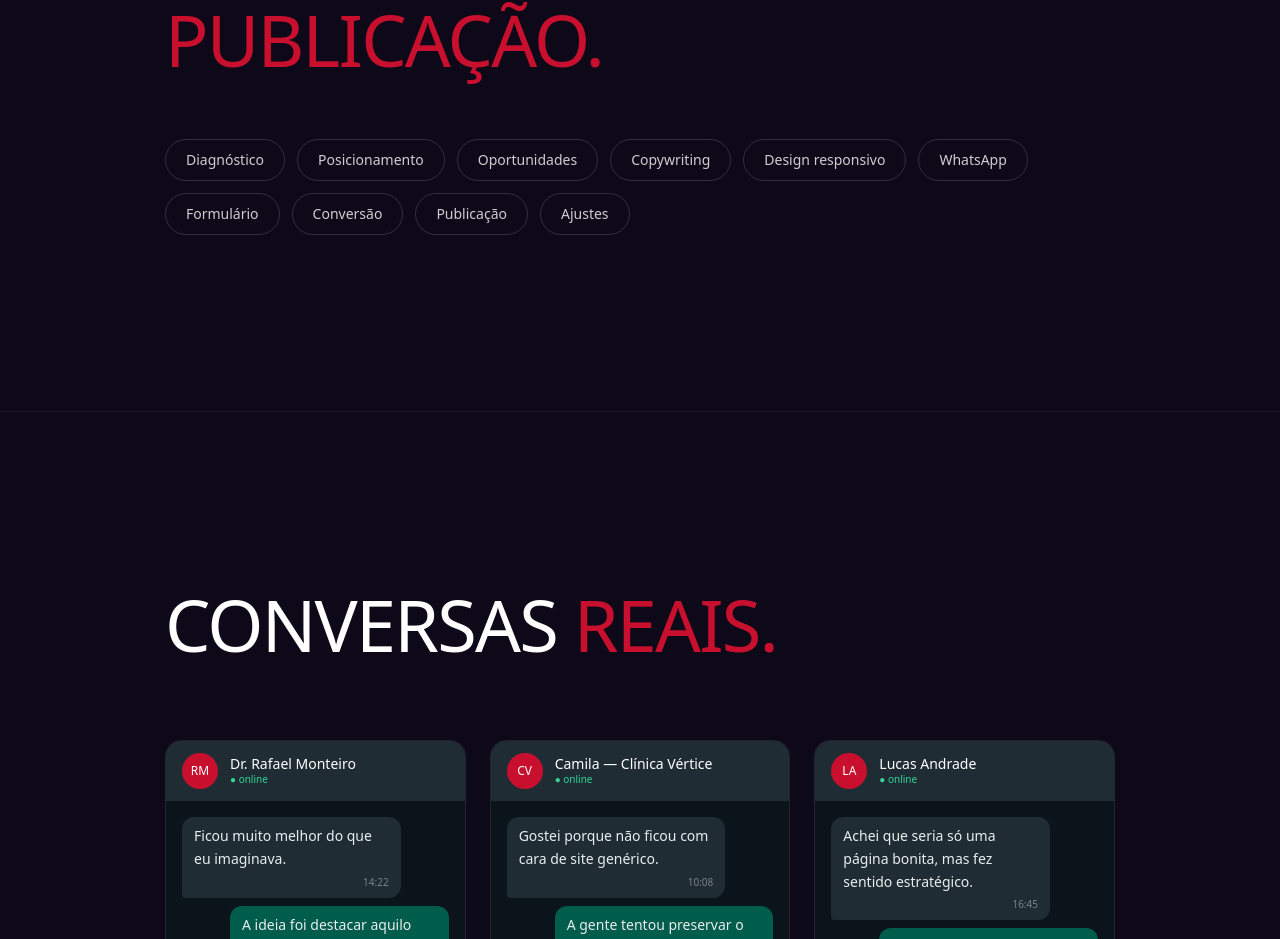
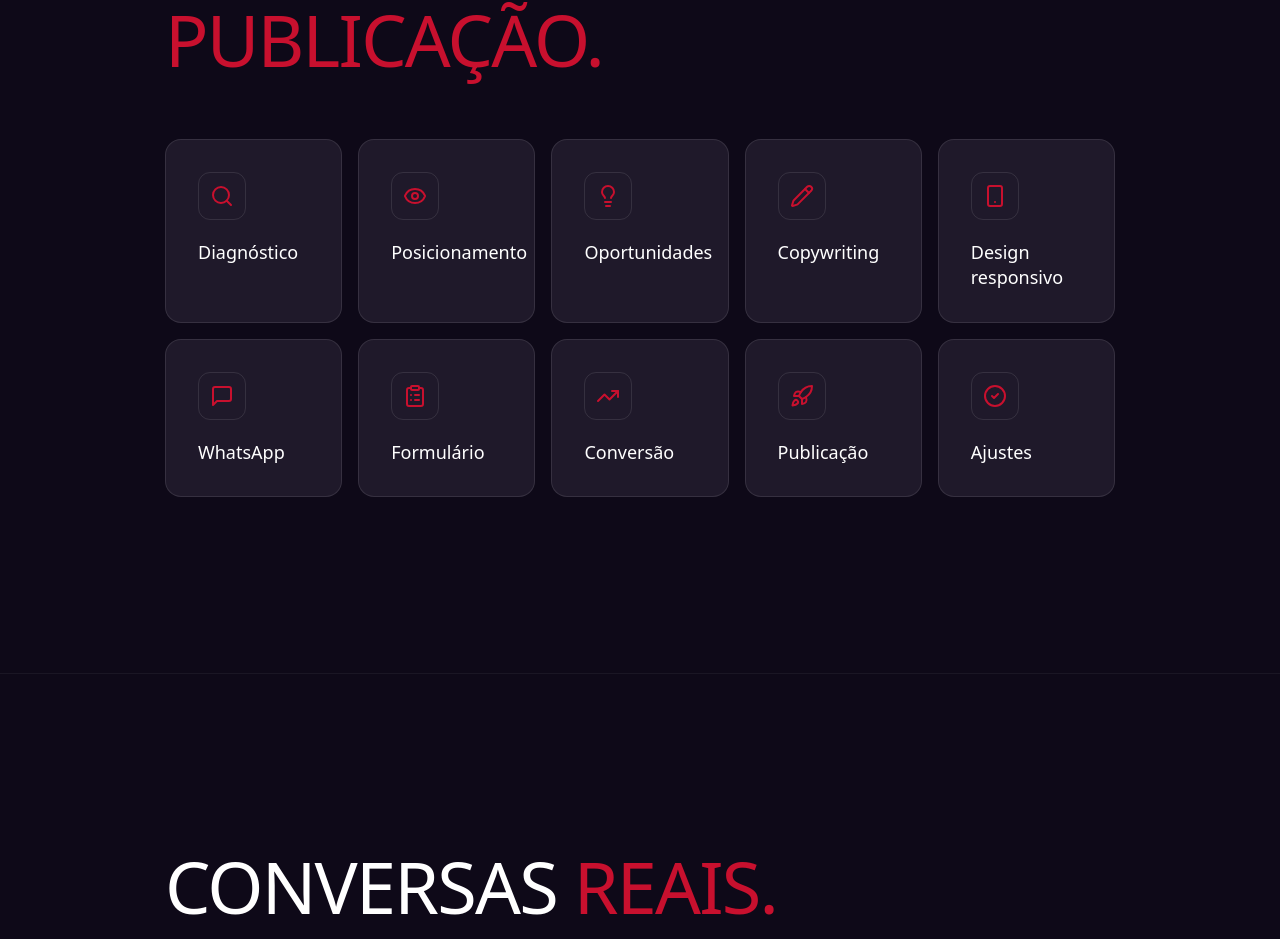
Before and after one commit to grupototum/LP-Express, a React (Vite) app: page / in a window 1280 px wide. Shown: the part 4976-5915 px from the top of the page. Built offline with nearby package versions, Linux system fonts and the light colour scheme.

Commit message:
Changes
Co-authored-by: grupototum <268448677+grupototum@users.noreply.github.com>

```diff
--- a/src/pages/AtelierRosso.tsx
+++ b/src/pages/AtelierRosso.tsx
@@ -585,16 +585,16 @@ function Portfolio() {
 /* ---------- 09 Inclui ---------- */
 
 const INCLUDED = [
-  'Diagnóstico',
-  'Posicionamento',
-  'Oportunidades',
-  'Copywriting',
-  'Design responsivo',
-  'WhatsApp',
-  'Formulário',
-  'Conversão',
-  'Publicação',
-  'Ajustes',
+  { label: 'Diagnóstico', icon: <Search className="w-6 h-6" /> },
+  { label: 'Posicionamento', icon: <Eye className="w-6 h-6" /> },
+  { label: 'Oportunidades', icon: <Lightbulb className="w-6 h-6" /> },
+  { label: 'Copywriting', icon: <Pencil className="w-6 h-6" /> },
+  { label: 'Design responsivo', icon: <Smartphone className="w-6 h-6" /> },
+  { label: 'WhatsApp', icon: <MessageSquare className="w-6 h-6" /> },
+  { label: 'Formulário', icon: <ClipboardList className="w-6 h-6" /> },
+  { label: 'Conversão', icon: <TrendingUp className="w-6 h-6" /> },
+  { label: 'Publicação', icon: <Rocket className="w-6 h-6" /> },
+  { label: 'Ajustes', icon: <CheckCircle2 className="w-6 h-6" /> },
 ]
 
 function Inclui() {
@@ -610,18 +610,23 @@ function Inclui() {
             <span style={{ color: RED }}>publicação.</span>
           </h2>
         </Reveal>
-        <Reveal delay={0.2}>
-          <div className="mt-16 flex flex-wrap gap-3">
-            {INCLUDED.map((item) => (
-              <span
-                key={item}
-                className="font-body-inter text-sm px-5 py-2.5 rounded-full border border-white/15 text-white/80 hover:border-rosso hover:text-white transition-colors"
-              >
-                {item}
-              </span>
-            ))}
-          </div>
-        </Reveal>
+        <div className="mt-16 grid gap-4 sm:grid-cols-2 lg:grid-cols-3 xl:grid-cols-5">
+          {INCLUDED.map((item, i) => (
+            <Reveal key={item.label} delay={i * 0.05}>
+              <div className="group flex flex-col items-start gap-5 rounded-2xl border border-white/10 bg-elevated p-8 hover:border-rosso transition-all duration-300 h-full">
+                <div
+                  className="w-12 h-12 rounded-xl flex items-center justify-center border border-white/10 group-hover:border-rosso transition-colors"
+                  style={{ color: RED }}
+                >
+                  {item.icon}
+                </div>
+                <p className="font-body-inter text-lg text-white leading-snug">
+                  {item.label}
+                </p>
+              </div>
+            </Reveal>
+          ))}
+        </div>
       </div>
     </section>
   )
```
